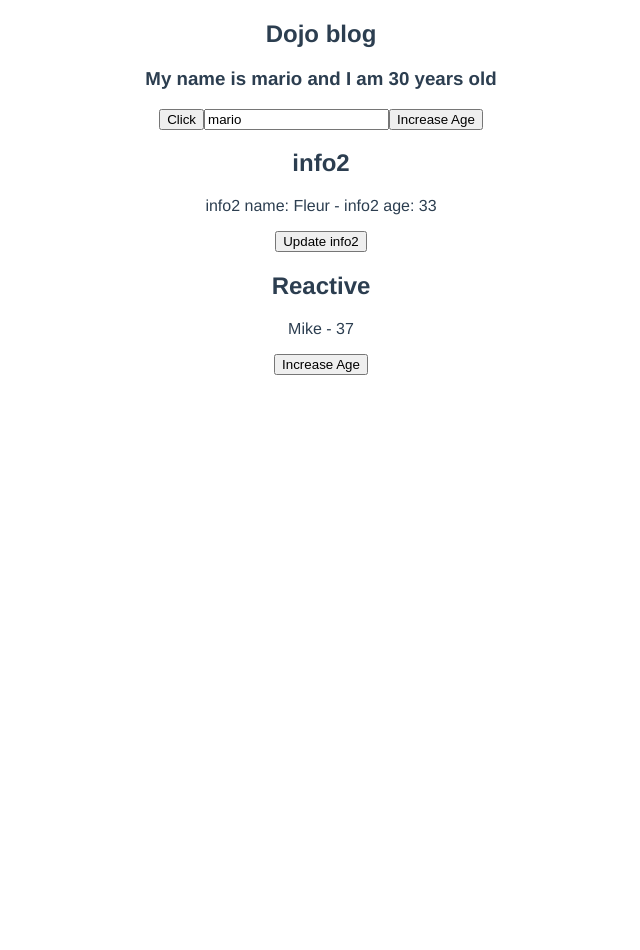
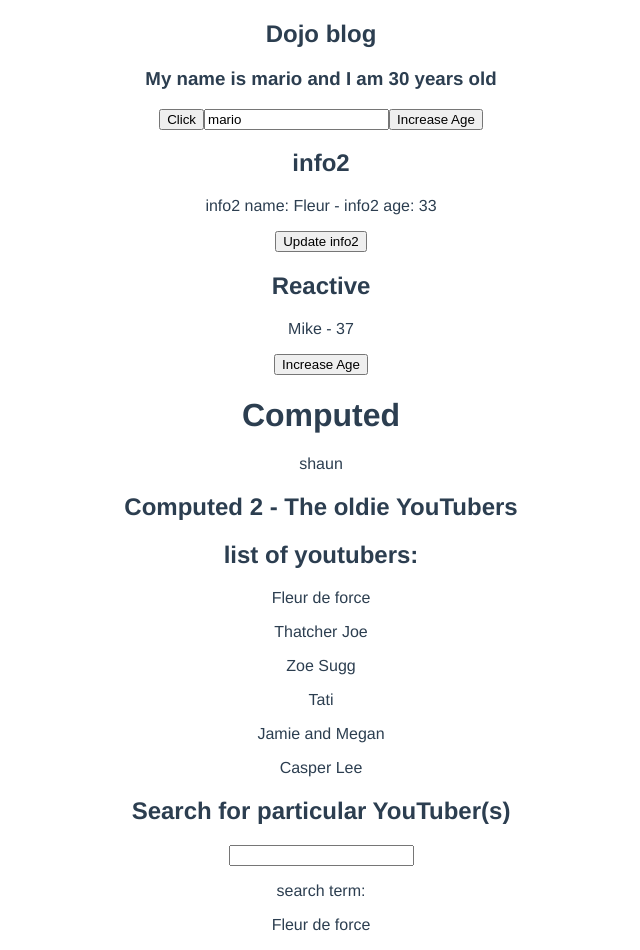
Before and after one commit to AdaN6/vue3_CLI, a Vue app in the folder dojo-blog/: page / in a window 1280 px wide. Shown: the top 950 px of the page, without its empty margins (319-959 px from the left). Before the commit the page ends 800 px from the top, so only its background shows below. Built offline with nearby package versions, Linux system fonts and the light colour scheme.

Commit message:
used computed properties in setup function

```diff
--- a/dojo-blog/src/views/Home.vue
+++ b/dojo-blog/src/views/Home.vue
@@ -16,13 +16,27 @@
     <h2>Reactive</h2>
     <p>{{ r2.name }} - {{ r2.age }}</p>
     <button @click="updateR2">Increase Age</button>
-  </div>
+    <!-- computed -->
+    <h1>Computed</h1>
+    <p>{{ title }}</p>
+    <h2>Computed 2 - The oldie YouTubers</h2>
+    <h2> list of youtubers: </h2>
+    <div v-for="youTuber in youTubers" :key="youTuber">
+        <p> {{ youTuber }} </p>
+    </div>
+    <h2>Search for particular YouTuber(s)</h2>
+    <input type="text" v-model="search">
+    <p>search term: {{ search }}</p>
+    <div v-for="youTuberFilter in matchingYouTubers" :key="youTuberFilter">
+        <p> {{ youTuberFilter }} </p>
+    </div>
+    </div>
 </template>
 
 <script>
 // @ is an alias to /src
 
-import { ref, reactive } from 'vue'
+import { ref, reactive, computed } from 'vue'
 
 export default {
   name: 'Home',
@@ -69,7 +83,20 @@ setup() {
 const updateR2 = () => {
   r2.age= r2.age + 1
  }
- return {name, age, handleClick, info2, updateInfo2, r2, updateR2}
+
+// --> computed
+const title = computed(() => {
+  return 'shaun'
+})
+
+const search = ref('')
+const youTubers = ref(['Fleur de force', 'Thatcher Joe', 'Zoe Sugg', 'Tati', 'Jamie and Megan', 'Casper Lee'])
+
+const matchingYouTubers = computed(() => {
+  return youTubers.value.filter((name) => name.includes(search.value))
+})
+
+ return {name, age, handleClick, info2, updateInfo2, r2, updateR2, title, search, youTubers, matchingYouTubers}
 }
 
 }
```
